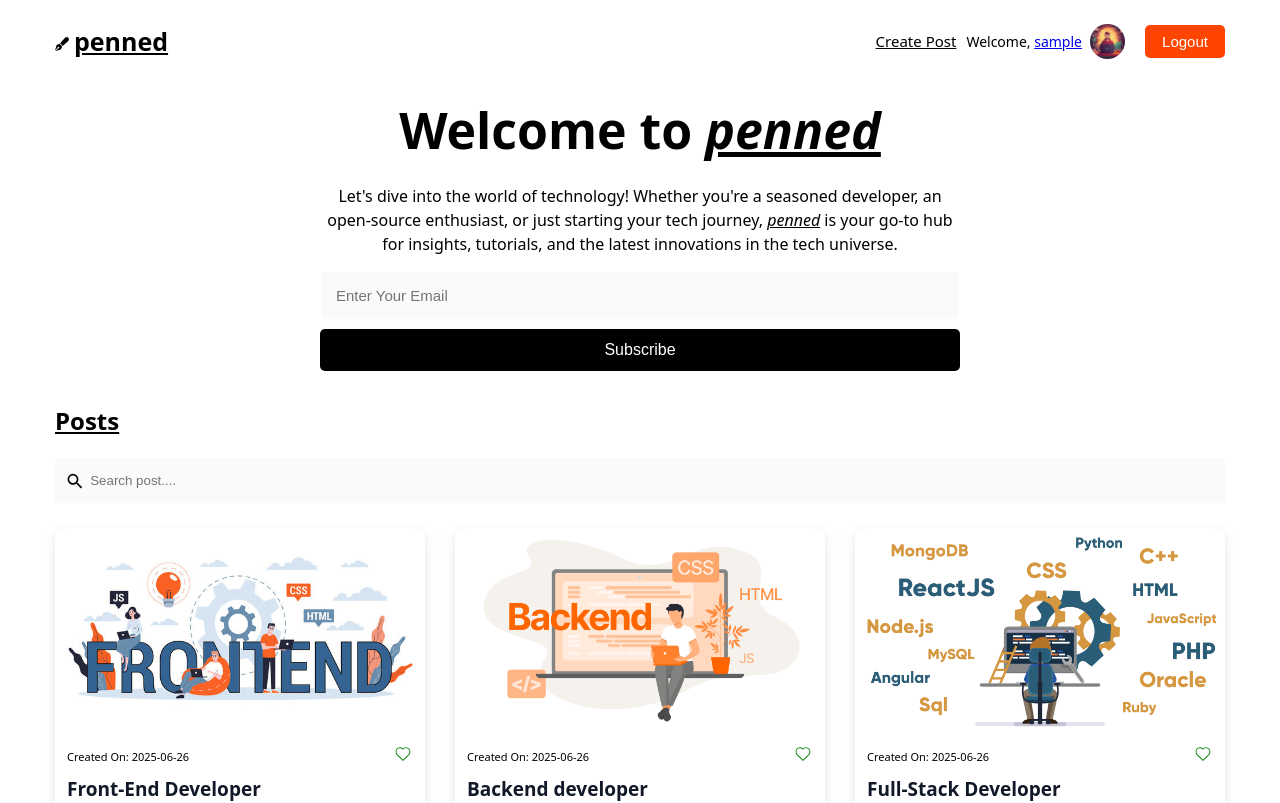
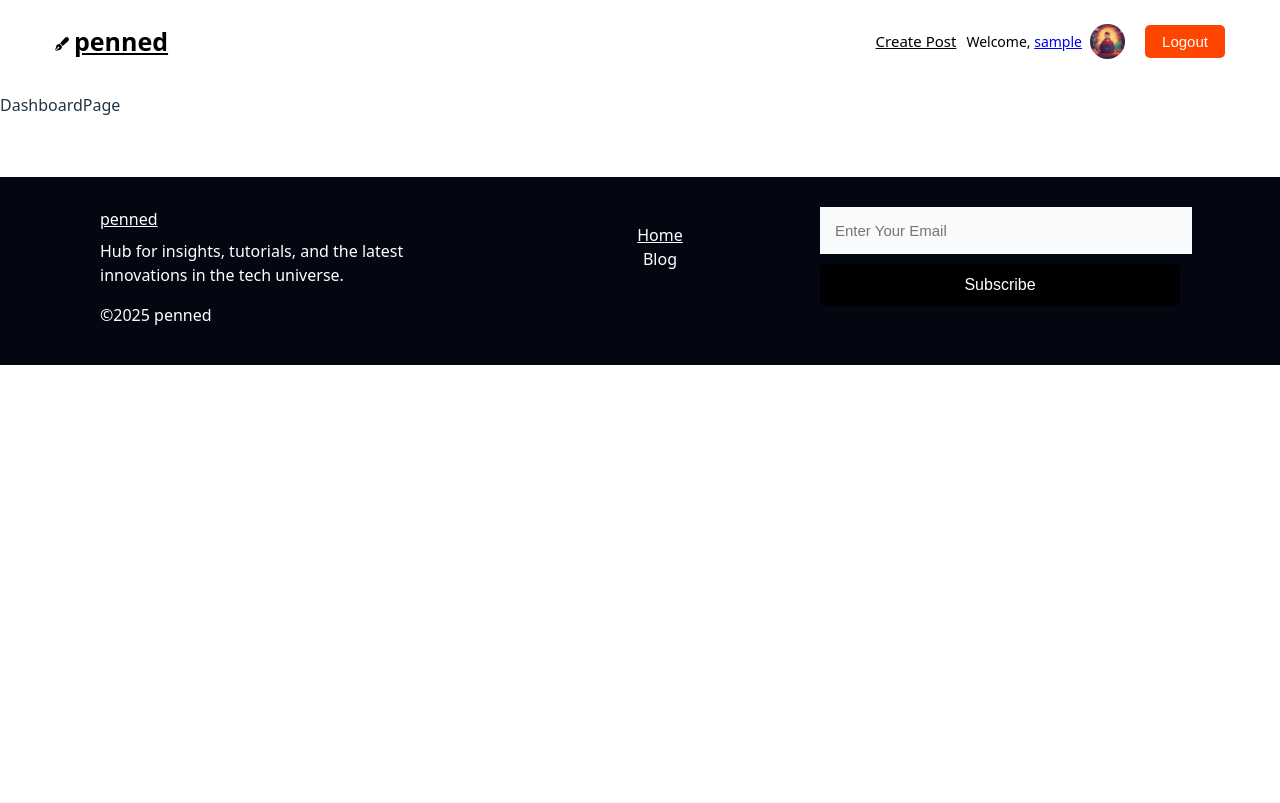
Before and after one commit to samuelkaranja/penned-v2, a React (Vite) app: page /dashboard in a window 1280 px wide. Before the commit this address led to /. Shown: the top 803 px of the page. Built offline with nearby package versions, Linux system fonts and the light colour scheme; sample sign-in values are in the browser's storage.

Commit message:
Created and implemented a Dashboard Page

```diff
--- a/src/App.tsx
+++ b/src/App.tsx
@@ -6,6 +6,7 @@ import {
 } from "react-router-dom";
 import {
   CreatePostPage,
+  DashboardPage,
   DetailsPage,
   HomePage,
   LoginPage,
@@ -48,6 +49,14 @@ function App() {
                 </PrivateRoute>
               }
             />
+            <Route
+              path="/dashboard"
+              element={
+                <PrivateRoute>
+                  <DashboardPage />
+                </PrivateRoute>
+              }
+            />
           </Route>
 
           <Route
--- /dev/null
+++ b/src/pages/DashboardPage/DashboardPage.tsx
@@ -0,0 +1,7 @@
+import React from "react";
+
+const DashboardPage: React.FC = () => {
+  return <div>DashboardPage</div>;
+};
+
+export default DashboardPage;
--- a/src/pages/index.ts
+++ b/src/pages/index.ts
@@ -4,3 +4,4 @@ export { default as LoginPage } from "./LoginPage/LoginPage";
 export { default as SignUpPage } from "./SignUpPage/SignUpPage";
 export { default as CreatePostPage } from "./CreatePostPage/CreatePostPage";
 export { default as ProfilePage } from "./ProfilePage/ProfilePage";
+export { default as DashboardPage } from "./DashboardPage/DashboardPage";
```
